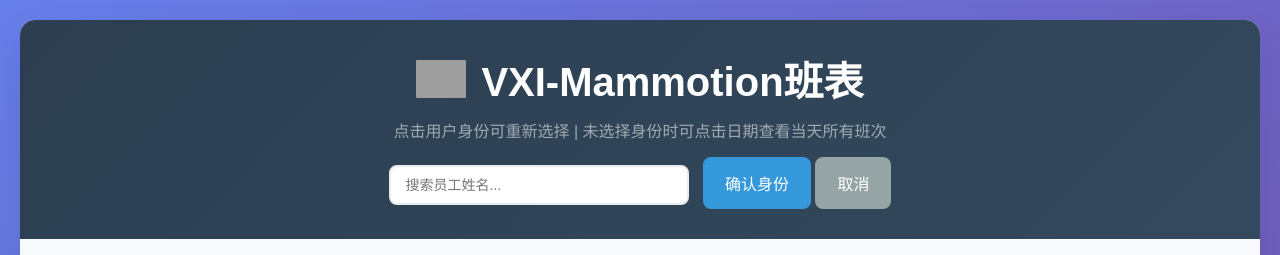
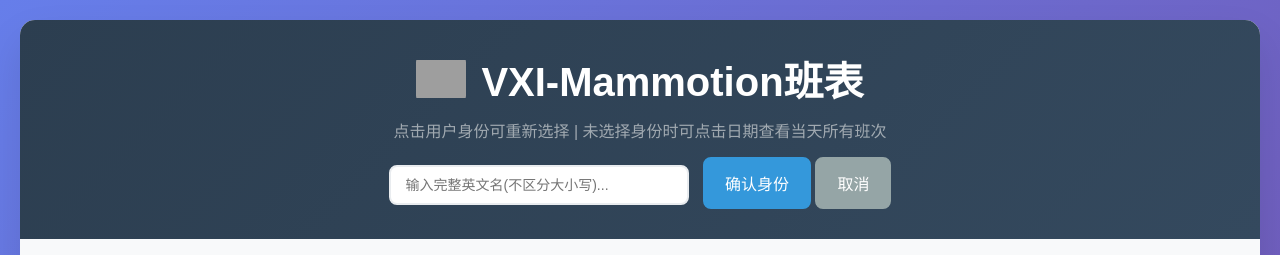
Before and after one commit to honrg/employee-schedule, a plain HTML site: page index.html in a window 1280 px wide. Both pictures are taken after a click on the element "点击选择身份 (全局模式)". Shown: the top 255 px of the page. Drawn offline with Linux system fonts and the light colour scheme; grey boxes are pictures that could not be loaded.

Commit message:
Update index.html

```diff
--- a/index.html
+++ b/index.html
@@ -462,7 +462,7 @@
             </div>
             <div class="user-selector" id="userSelector" style="display: none;">
                 <div class="user-search-container">
-                    <input type="text" id="userSearch" class="user-search" placeholder="搜索员工姓名..." oninput="filterUsers()">
+                    <input type="text" id="userSearch" class="user-search" placeholder="输入完整英文名(不区分大小写)..." oninput="filterUsers()">
                     <div class="search-results" id="searchResults"></div>
                 </div>
                 <button onclick="confirmUserSelection()">确认身份</button>
```
